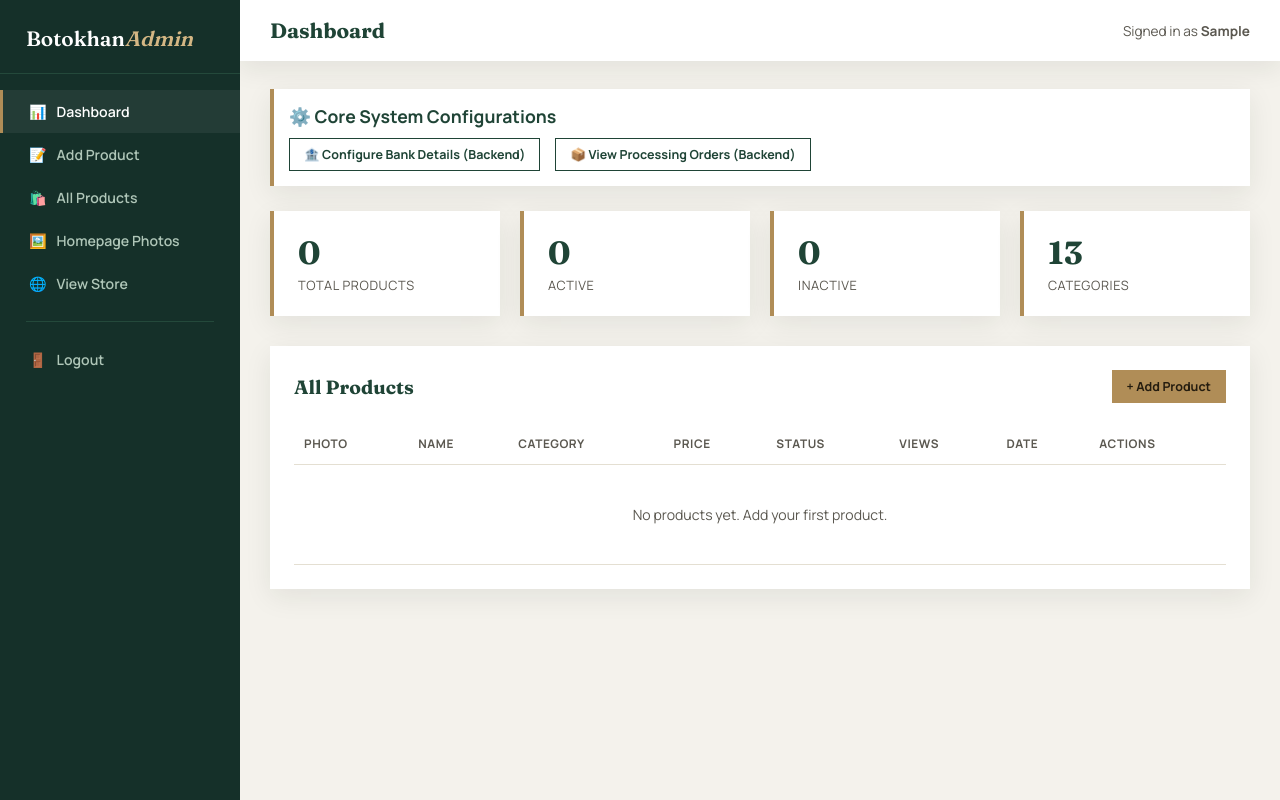
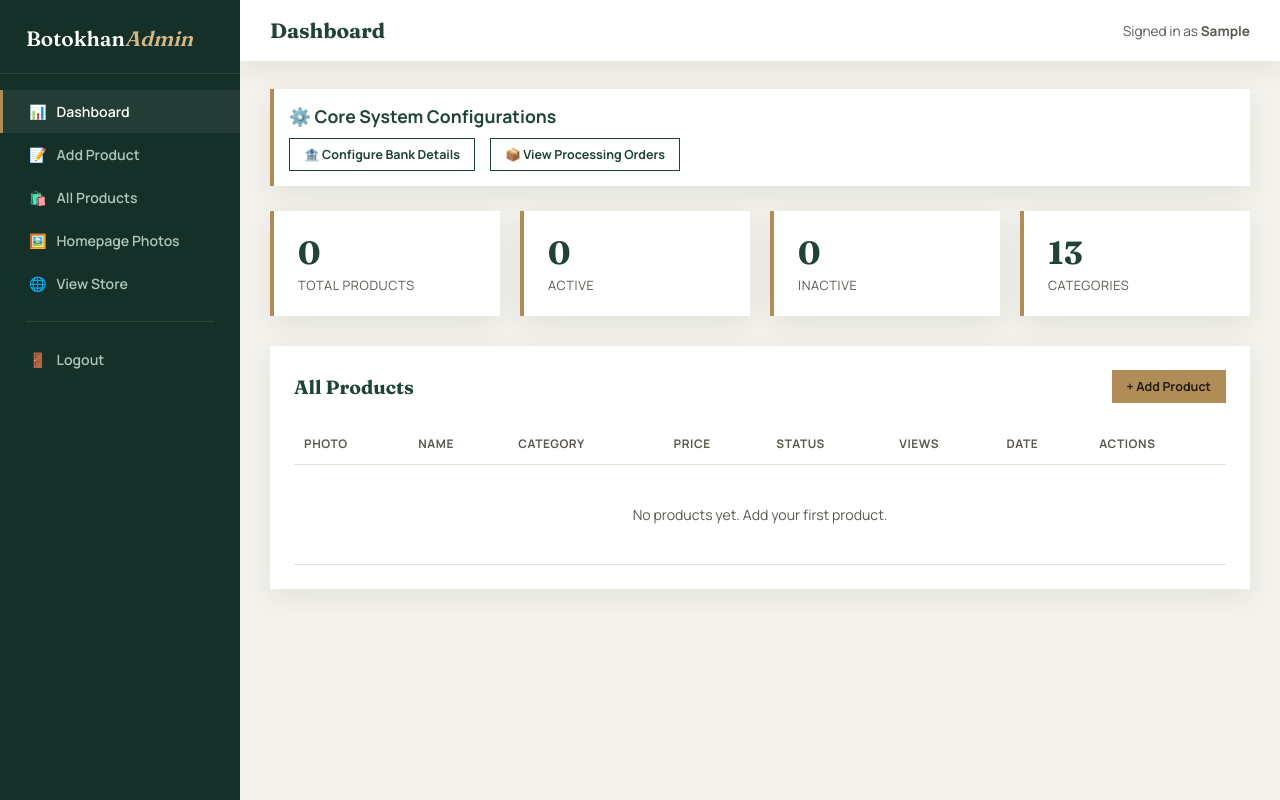
Before and after one commit to mohammedimk/mahzarat, a Django app: page /admin-panel/dashboard/ in a window 1280 px wide. Run offline with Django 4.2, Linux system fonts and the light colour scheme; the visitor is signed in with stand-in values (Sample User, id 1); data comes from the database, SQL or seed files in the repository; data that the repository does not hold is empty.

Commit message:
Update dashboard.html

```diff
--- a/store/templates/store/admin/dashboard.html
+++ b/store/templates/store/admin/dashboard.html
@@ -10,19 +10,19 @@
 <div class="card" style="margin-bottom: 25px; border-left: 4px solid #b08d57; padding: 15px;">
   <h3 style="margin-top: 0; margin-bottom: 10px; font-size: 1.1rem; color: #1f4436;">⚙️ Core System Configurations</h3>
   <div style="display: flex; gap: 15px; flex-wrap: wrap;">
-    <a href="{% url 'admin:store_bankaccount_changelist' %}" class="btn btn-outline btn-sm">
-  🏦 Configure Bank Details (Backend)
-</a>
 
-<a href="{% url 'admin:store_order_changelist' %}" class="btn btn-outline btn-sm">
-  📦 View Processing Orders (Backend)
-</a>
+    <a href="{% url 'store:manage_bank_account' %}" class="btn btn-outline btn-sm">
+      🏦 Configure Bank Details
+    </a>
 
-
-
+    <a href="{% url 'store:admin_orders' %}" class="btn btn-outline btn-sm">
+      📦 View Processing Orders
+    </a>
 
   </div>
 </div>
+
+
 
 
 <div class="stat-grid">
```
